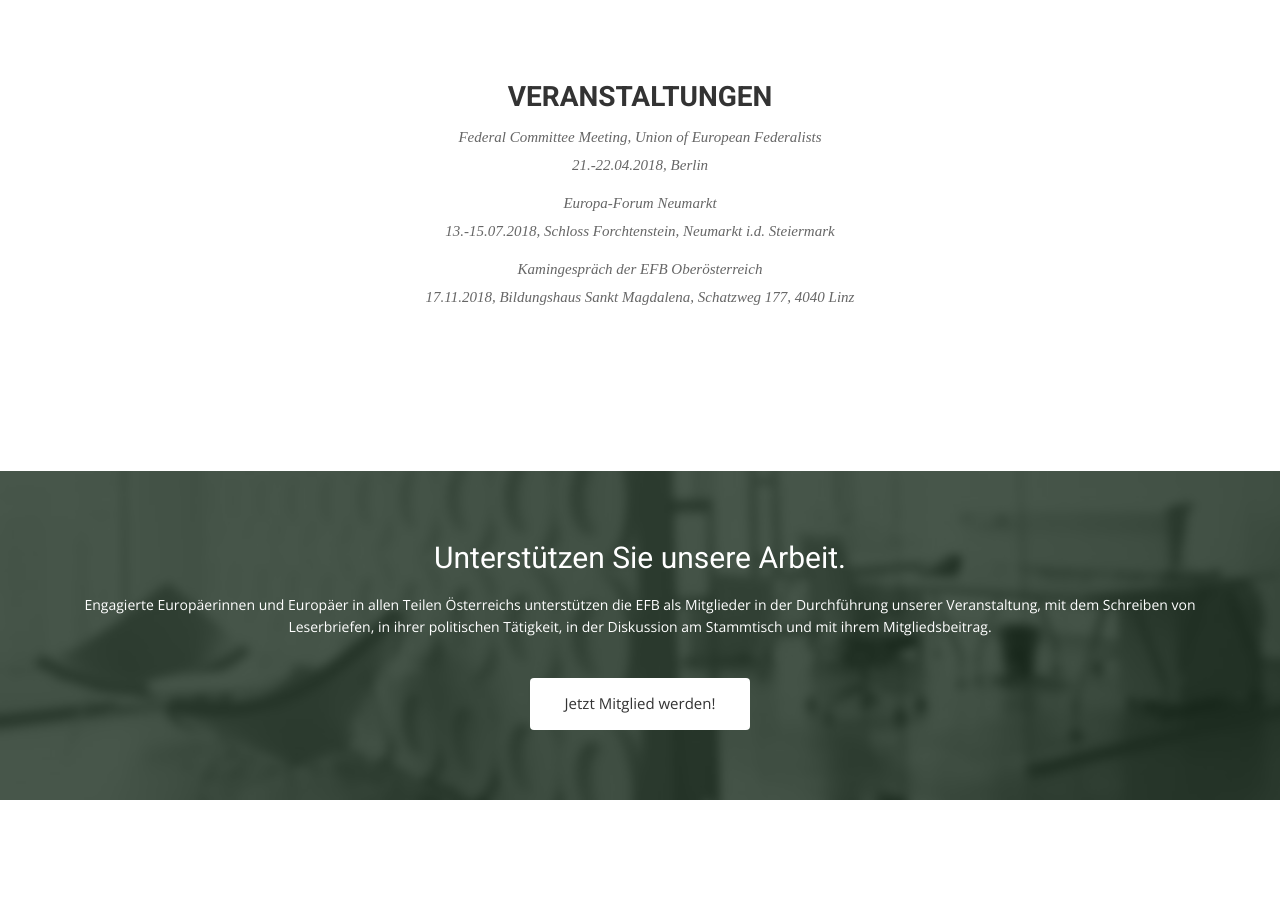
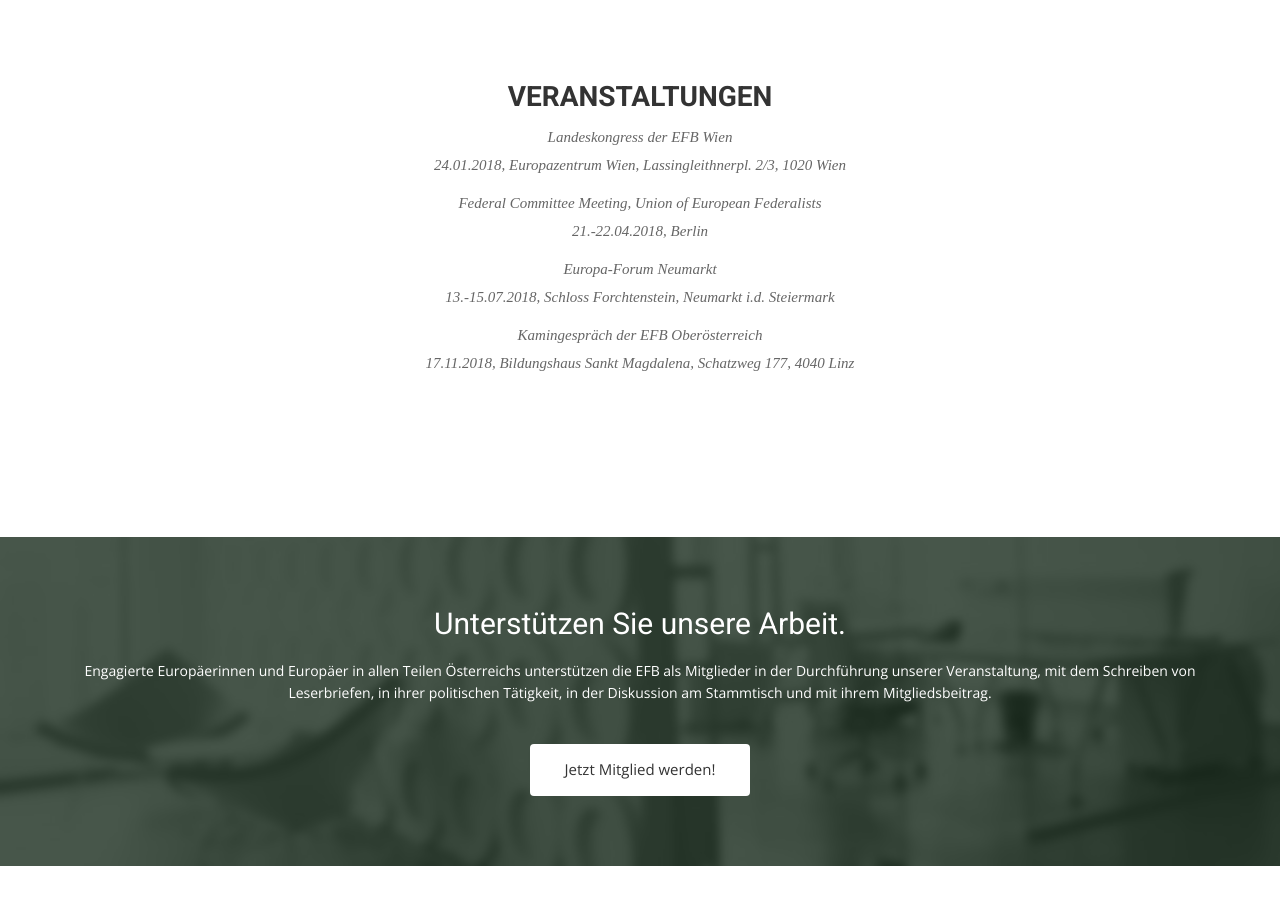
Before and after one commit to jakobetzel/efb.at, a plain HTML site: page index.html in a window 1280 px wide. Shown: the part 2160-3077 px from the top of the page. Drawn offline with nearby package versions, Linux system fonts and the light colour scheme; some packages are replaced by stand-ins of ours; files whose address does not match are found by name; a web font is replaced by a local one.

Commit message:
Update index.html

```diff
--- a/index.html
+++ b/index.html
@@ -142,6 +142,7 @@
         <div class="row">
           <div class="section-title">
             <h2>Veranstaltungen</h2>
+	    <p>Landeskongress der EFB Wien<br>24.01.2018, Europazentrum Wien, Lassingleithnerpl. 2/3, 1020 Wien</p>
             <p>Federal Committee Meeting, Union of European Federalists<br>21.-22.04.2018, Berlin</p>
 	    <p>Europa-Forum Neumarkt<br>13.-15.07.2018, Schloss Forchtenstein, Neumarkt i.d. Steiermark</p>
 	    <p>Kamingespräch der EFB Oberösterreich<br>17.11.2018, Bildungshaus Sankt Magdalena, Schatzweg 177, 4040 Linz</p>
```
